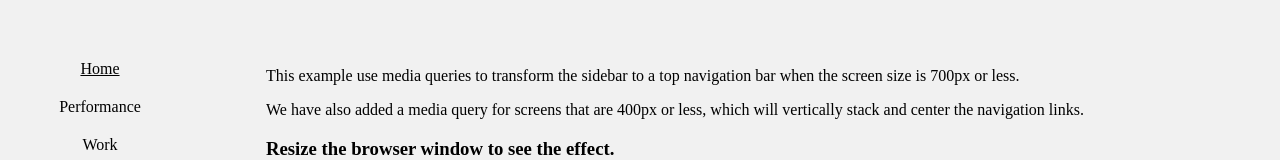
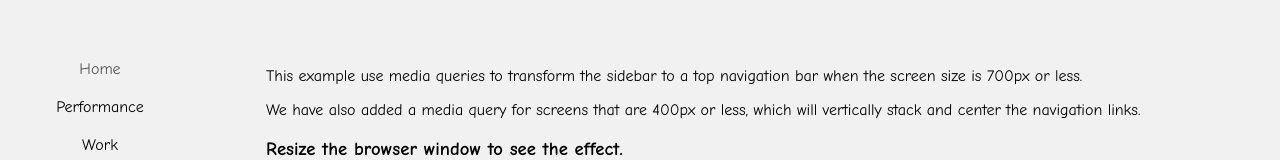
Before and after one commit to yskysky/sunmean, a plain HTML site: page index.html in a window 1280 px wide. Shown: the top 160 px of the page. Drawn offline with Linux system fonts and the light colour scheme.

Commit message:
sidebar hover effect + comic sans

```diff
--- a/style.css
+++ b/style.css
@@ -1,5 +1,5 @@
 body {
-    font-family: serif, 'Cardo', serif;
+    font-family: 'comic sans ms', 'Cardo', serif;
     background-color: #f1f1f1;
     margin: 0;
     /* padding: 0; */
@@ -62,9 +62,9 @@ div.content {
 
 .sidebar a.active {
     /* background-color: #4CAF50; */
-    /* color: white; */
+    color: #555;
     /* font-weight: 800; */
-    text-decoration: underline;
+    /* text-decoration: underline; */
 }
 
 
```
